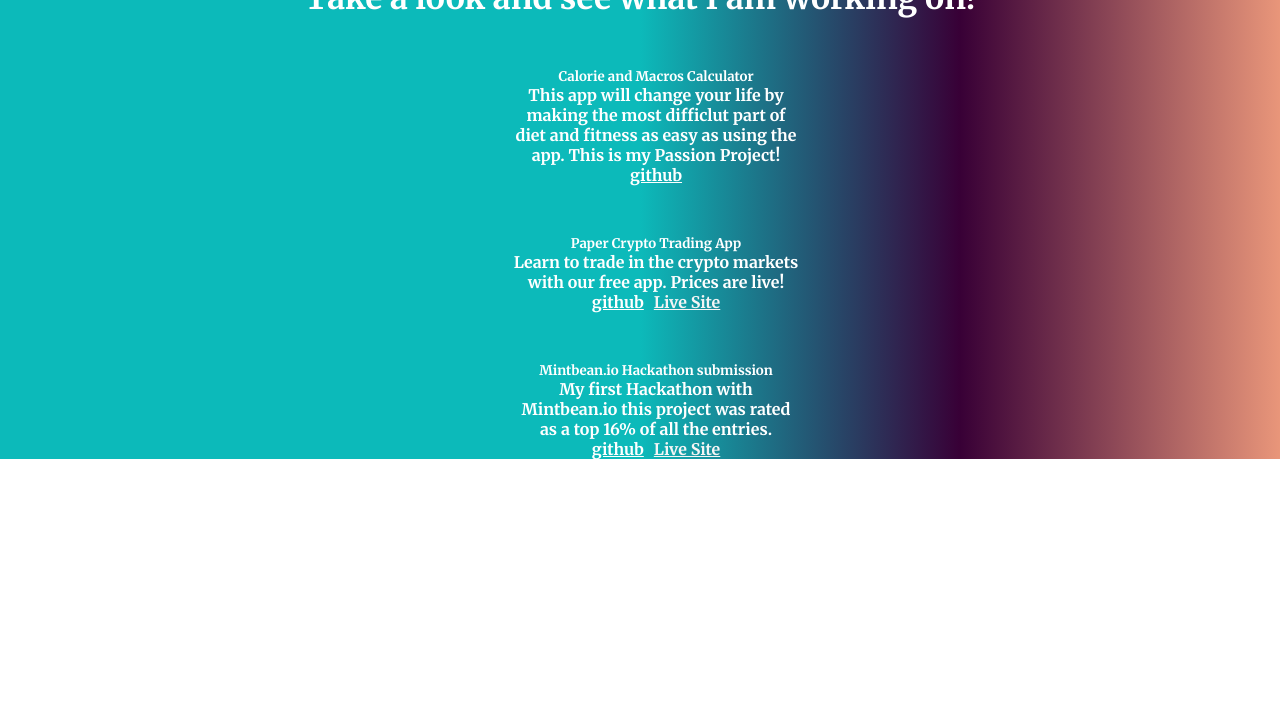
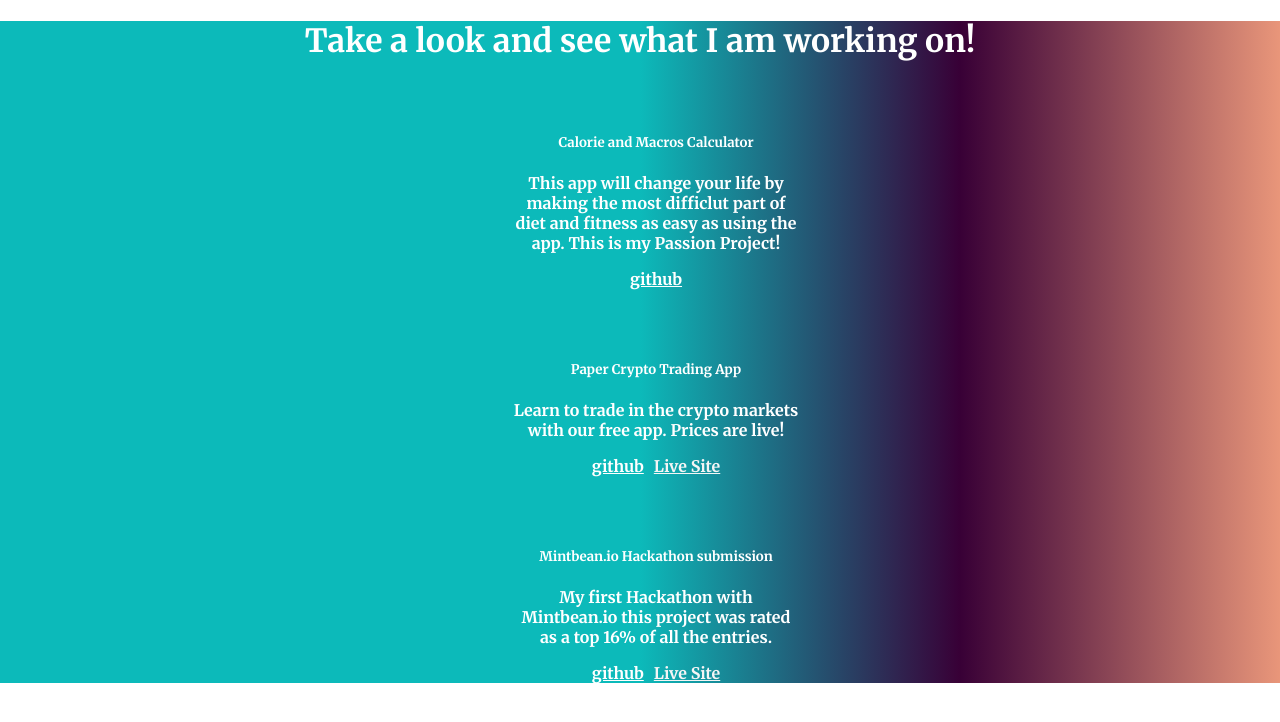
Before and after one commit to KirkBetzina/portfolio, a React (Create React App) app: page / in a window 1280 px wide. Shown: the top 722 px of the page. Built offline with nearby package versions, Linux system fonts and the light colour scheme.

Commit message:
still messing with css

```diff
--- a/src/App.css
+++ b/src/App.css
@@ -1,19 +1,12 @@
 @import url('https://fonts.googleapis.com/css2?family=Merriweather:wght@700&display=swap');
 @import url('https://fonts.googleapis.com/css2?family=Merriweather:ital,wght@0,700;1,300&display=swap');
-*{
-  margin: 0;
-  padding: 0;
+
+
+html, body {
+  height: 100vh;
+  padding: 0%;
+  margin: 0%;
 }
-
-html {
-  height: 100vh;
-  margin-top: -22px;
-}
-body {
-  height: 100%;
-  padding: 0;
-}
-
 
 .App {
   color: rgb(255, 255, 255) ;
```
